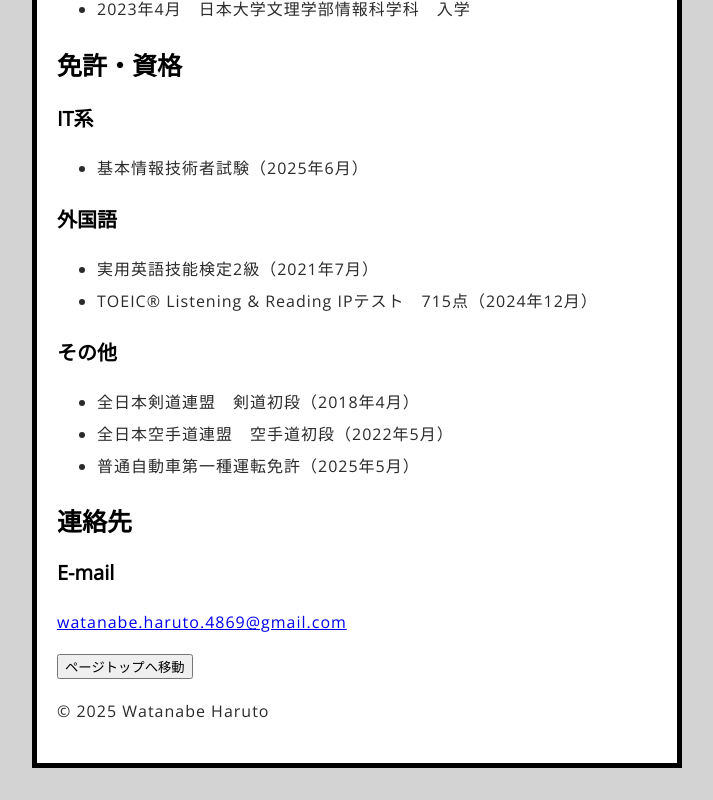
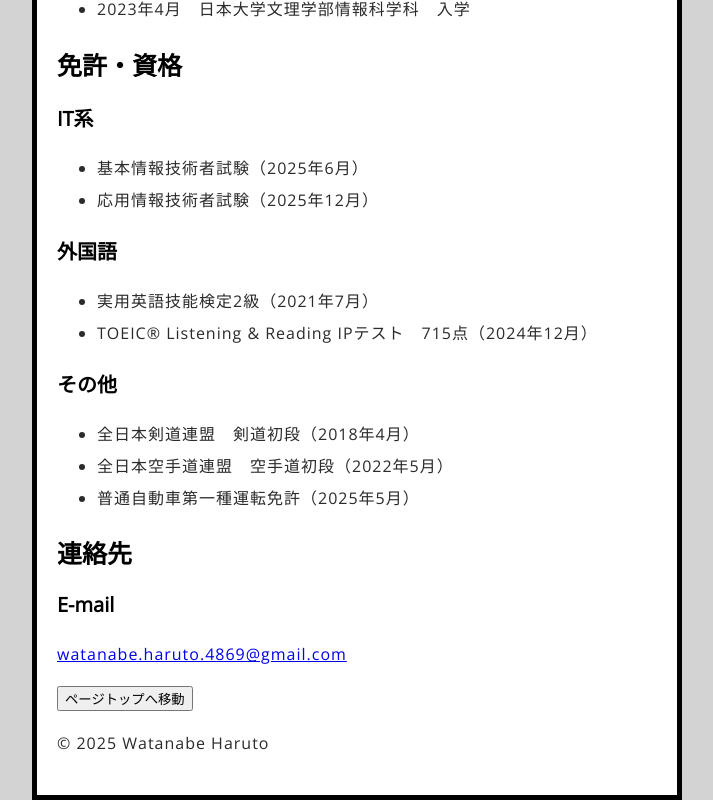
Before and after one commit to ShigaJun/my-site, a React (Vite) app: page / in a window 1280 px wide. Shown: the part 997-1797 px from the top of the page, without its empty margins (283-996 px from the left). Before the commit the page ends 1765 px from the top, so only its background shows below. Built offline with nearby package versions, Linux system fonts and the light colour scheme.

Commit message:
資格に応用情報技術者試験を追加

```diff
--- a/src/components/Home.jsx
+++ b/src/components/Home.jsx
@@ -39,6 +39,7 @@ export default function Home() {
             <h3>IT系</h3>
             <ul>
                 <li>基本情報技術者試験（2025年6月）</li>
+                <li>応用情報技術者試験（2025年12月）</li>
             </ul>
             <h3>外国語</h3>
             <ul>
```
